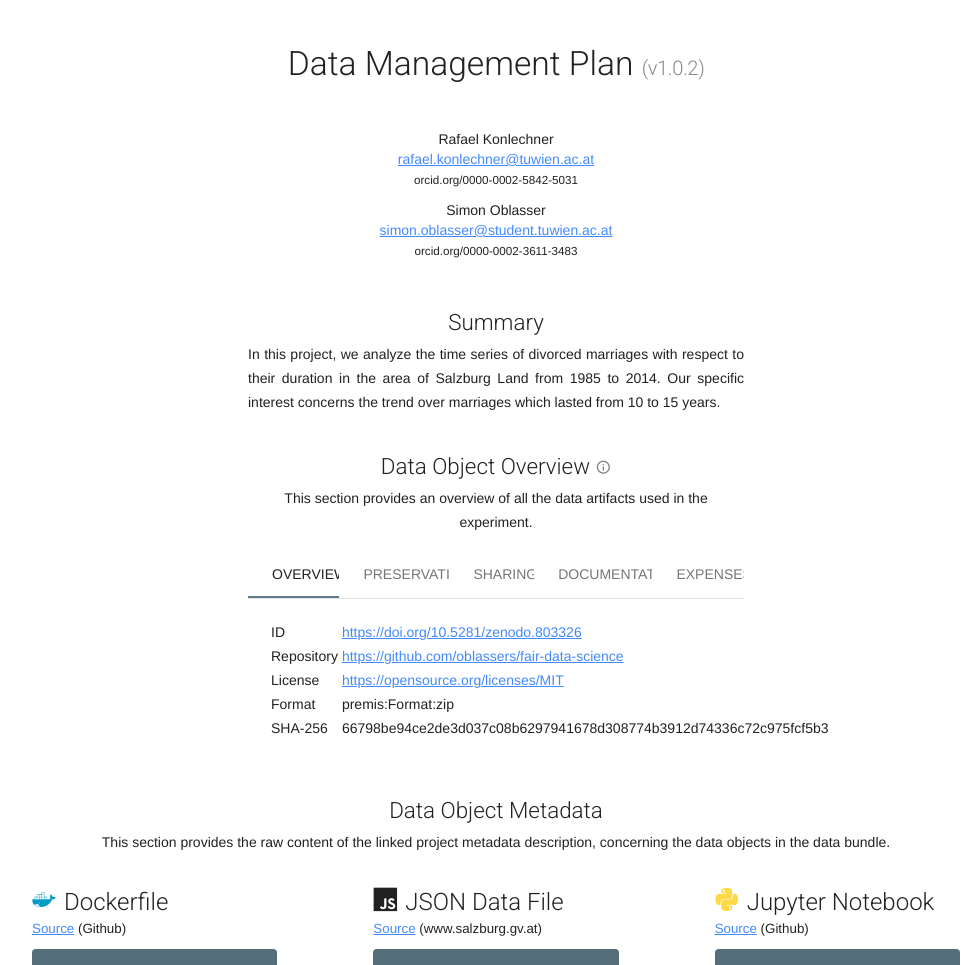
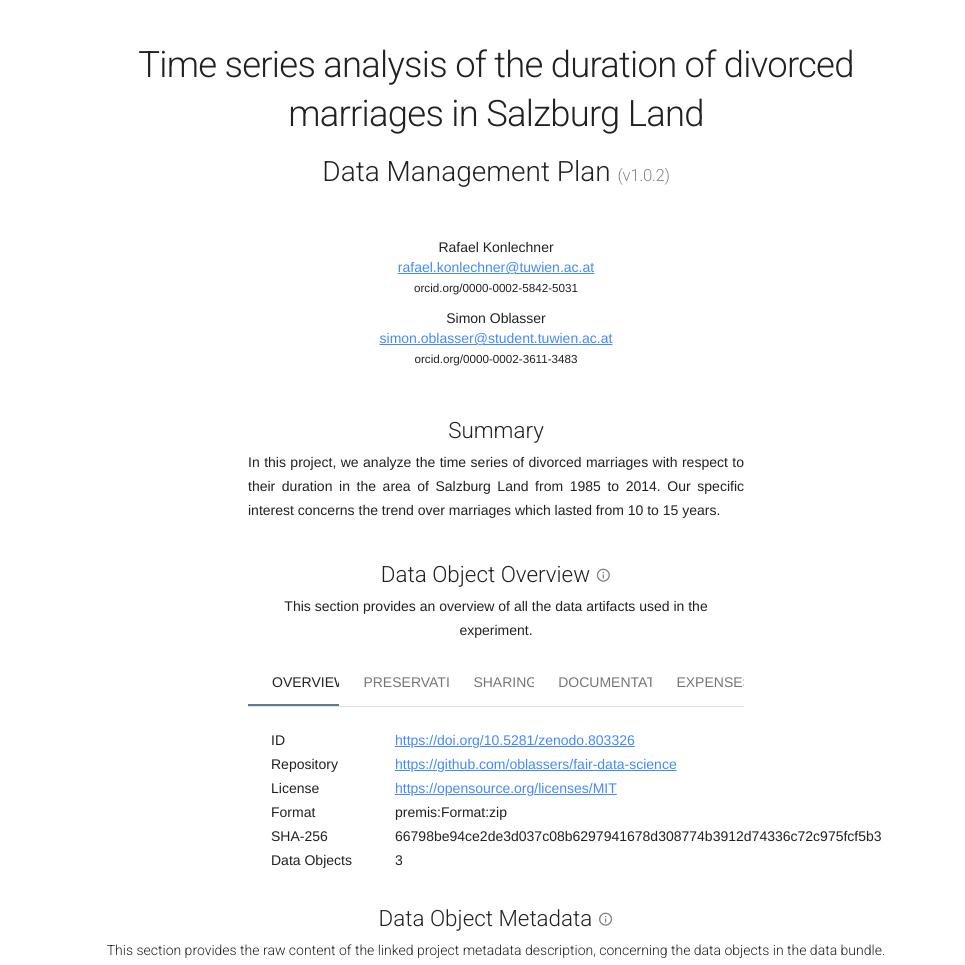
Before and after one commit to oblassers/fair-data-science, a plain HTML site: page index.html in a window 1280 px wide. Shown: the top 965 px of the page, without its empty margins (144-1109 px from the left). Drawn offline with nearby package versions, Linux system fonts and the light colour scheme.

Commit message:
Change title and add link for README

```diff
--- a/dmp.json
+++ b/dmp.json
@@ -8,7 +8,7 @@
   },
   "@id": "http://example.org/dmps/mydmp",
   "@type": "dmp:DataManagementPlan",
-  "dcterms:title": "FAIR Data Science Assignment",
+  "dcterms:title": "Time series analysis of the duration of divorced marriages in Salzburg Land",
   "dcterms:description": "In this project, we analyze the time series of divorced marriages with respect to their duration in the area of Salzburg Land from 1985 to 2014. Our specific interest concerns the trend over marriages which lasted from 10 to 15 years.",
   "dc:creator": [
     {
@@ -49,6 +49,7 @@
       "dmp:hasDataSharing": "All files required to run the experiment are published on GitHub under the MIT license. A Digital Object Identifier (DOI) was created to unambiguously identify the data and make citation possible. The DOI was generated with Zenodo integrated with GitHub. The DOI always links to the latest release made on GitHub. Zenodo is an established, publicly searchable repository for science data, which supports the findability of our data. In order to enforce the reproducibility of our experiment we provide a Dockerfile along with the data. By following the instructions on GitHub it should be easy to run the experiment. Additionally a web page will be created to inform about the project and all aspects of the Data Management Plan.",
       "dmp:hasEthicsAndPrivacy": "Ethical issues should not arise, since the data does not contain any sensible or inflicting data to individuals or groups. Our data does only contain aggregated numbers about divorces, without any detailled information. The input data which forms the basis for our experiment is also available on a publicly accessible open data platform.",
       "dmp:hasDocumentation": "The data is documented in a self-contained way. The Jupyter notebook contains data, code, plots and documentation all in one. The experiment conducted in the Jupyter notebook is documented in a structured way describing each step of the experiment. Additionally a web page is created informing about the project and the details of the Data Management Plan. Documentation about the reproducibility of our experiment is available on the publicly accessible project repository on GitHub.",
+      "hasDocumentationLink": "https://github.com/oblassers/fair-data-science/blob/master/README.md",
       "dmp:hasDataCollection": "The data will be used in the self-contained, interactive computing environment Jupyter. For this reason, all generated data, including plotting results, will only be transient in the memory. The notebook itself - stored in the .ipynb file format (internally it is JSON) - contains textual descriptions and python code, that transforms and visualizes the data set. The Jupyter notebook can be further transformed into various formats (.py, .html, .md, .rst, .tex, .pdf). The size can be considered as rather small - in the range of 20-500KB. To support the reproducibility of our experiment Dockerfiles are created in order to establish a working environment.",
       "dmp:hasDataObject": [
         {
--- a/index.html
+++ b/index.html
@@ -31,8 +31,8 @@
 				<p>{{description}}</p>
 			</div>
 			<div class="mdl-cell mdl-cell--6-col mdl-cell--3-offset">
-				<h3 style="text-align: center;">Data Object Overview <span class="info"><i class="material-icons" id="summary-tt">info_outline</i></span></h3>
-				<div class="mdl-tooltip" data-mdl-for="summary-tt">
+				<h3 style="text-align: center;">Data Object Overview <span class="info"><i class="material-icons" id="overview-tt">info_outline</i></span></h3>
+				<div class="mdl-tooltip" data-mdl-for="overview-tt">
 					This section could be adapted depending on the viewer's perspective.
 				</div>
 				<p style="text-align: center;">This section provides an overview of all the data artifacts used in the experiment.</p>
@@ -48,8 +48,8 @@
 						<table class="overview-table">
 							<tbody>
 								<tr v-for="o in overview">
-									<td width="20%" v-html="o.name"></td>
-									<td v-html="o.value"></td>
+									<td style="min-width: 120px;" v-html="o.name"></td>
+									<td style="min-width: 120px;" v-html="o.value"></td>
 								</tr>
 							</tbody>
 						</table>
@@ -67,6 +67,9 @@
 					<div class="mdl-tabs__panel" id="documentation-panel">
 						<div class="description">
 							<div>{{documentation}}</div>
+                            <div style="text-align: center; margin-top: 20px;">
+                            <a v-bind:href="documentationLink" target="_blank" class="mdl-button mdl-button--primary"><i class="material-icons">description</i>README.md</a>
+                        </div>
 						</div>
 					</div>
 					<div class="mdl-tabs__panel" id="budget-panel">
@@ -78,7 +81,10 @@
 				</div>
 			</div>
 			<div class="mdl-cell mdl-cell--12-col">
-				<h3 style="text-align: center;">Data Object Metadata</h3>
+				<h3 style="text-align: center;">Data Object Metadata <span class="info"><i class="material-icons" id="metadata-tt">info_outline</i></span</h3>
+                    <div class="mdl-tooltip" data-mdl-for="metadata-tt">
+					As with all the other content, all of the data below is generated from the data model.
+				</div>
 				<p style="text-align: center;">This section provides the raw content of the linked project metadata description, concerning the data objects in the data bundle.</p>
 			</div>
 			<div v-for="obj in objects" class="mdl-cell mdl-cell--4-col">
--- a/main.js
+++ b/main.js
@@ -15,6 +15,7 @@ var app = new Vue({
         preservation: null,
         sharing: null,
         documentation: null,
+        documentationLink: null,
         budget: null,
         budgetJustification: null,
         overview: []
@@ -23,7 +24,7 @@ var app = new Vue({
 		var self = this;
 		d3.json("dmp.json", function(data) {
 			self.json = data;
-			self.title = data["dcterms:titleFollow"];
+			self.title = data["dcterms:title"];
 			self.description = data["dcterms:description"];
 			self.version = data["dcterms:hasVersion"];
 			self.date = data["dc:date"];
@@ -45,6 +46,7 @@ var app = new Vue({
             var format = metadata["premis:hasFormat"];
             var sha = metadata["premis:fixity"]["premis:messageDigest"];
             var repository = bundle["dmp:hasDataRepository"];
+			var count = bundle["dmp:hasDataObject"].length;
 
             self.overview.push({
                 name: "ID",
@@ -66,10 +68,15 @@ var app = new Vue({
                 name: "SHA-256",
                 value: sha
             });
+            self.overview.push({
+                name: "Data Objects",
+                value: count
+            });
 
             self.preservation = bundle["dmp:hasPreservation"];
             self.sharing = bundle["dmp:hasDataSharing"];
             self.documentation = bundle["dmp:hasDocumentation"];
+            self.documentationLink = bundle["hasDocumentationLink"];
             self.budget = bundle["dmp:hasBudget"];
             self.budgetJustification = bundle["hasBudgetJustification"];
 			for (var obj of bundle["dmp:hasDataObject"]) {
@@ -83,7 +90,6 @@ var app = new Vue({
                     id: id !== undefined ? "<a href='" + id + "'>Source</a> (" + hostname + ")" : null,
 					json: JSON.stringify(obj, null, ' ').trim()
 				});
-                console.log(JSON.stringify(obj, null, ' '))
 			}
 		});
 	},
--- a/style.css
+++ b/style.css
@@ -1,10 +1,10 @@
 h1 {
-	font-size: 3em;
+	font-size: 2.6em;
 	margin: 10px;
 }
 
 h2 {
-	font-size: 2.4em;
+	font-size: 2.0em;
 	margin: 10px;
 }
 
@@ -19,8 +19,11 @@ h4 {
 }
 
 header, footer {
+    width: 70vw;
 	margin-top: 40px;
 	margin-bottom: 20px;
+    margin-left: auto;
+    margin-right: auto;
 	font-weight: 100;
 	text-align: center;
 }
@@ -77,3 +80,9 @@ pre {
     position: relative;
     top:1px;
 }
+
+.mdl-button {
+    border: solid;
+    border-radius: 3px;
+    border-width: thin;
+}
```
